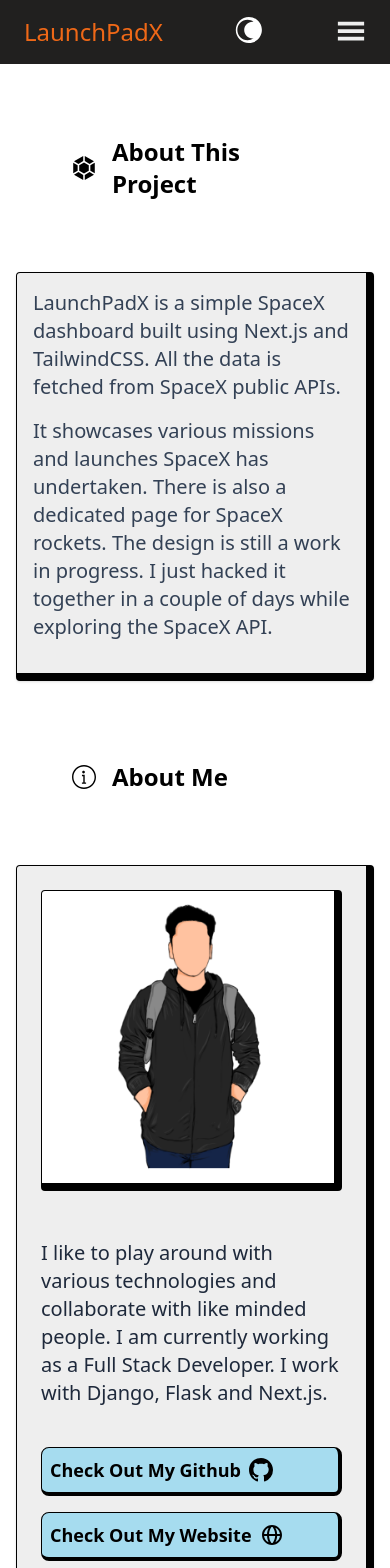
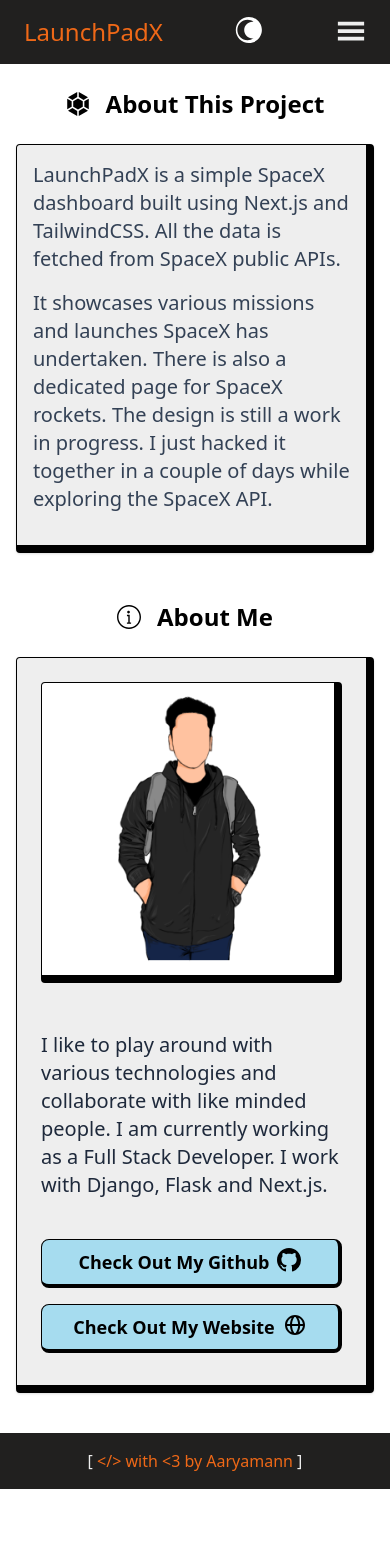
Before and after one commit to Aaryamann171/LaunchPadX, a Next.js app: page /about in a window 390 px wide. Shown: the top 1568 px of the page. After the commit the page ends 1489 px from the top, so only its background shows below. Built offline with nearby package versions, Linux system fonts and the light colour scheme.

Commit message:
minor style fixes for smaller devices

```diff
--- a/components/sectionHeader.js
+++ b/components/sectionHeader.js
@@ -1,6 +1,6 @@
 const SectionHeader = ({ icon, heading }) => {
     return (
-        <div className="m-8 p-10 text-2xl md:text-5xl flex items-center">
+        <div className="m-4 md:m-8 p-2 md:p-10 text-2xl md:text-5xl flex items-center justify-center md:justify-start">
             <span className="mr-4">
                 { icon }
             </span>
--- a/src/pages/about.js
+++ b/src/pages/about.js
@@ -11,7 +11,7 @@
         <Link href={ hyperlink } legacyBehavior>
             <div className="cursor-pointer my-2">
                 <a target={'_blank'}>
-                    <p className="flex items-center text-lg text-black bg-pastelBlue p-2 text-center rounded-lg font-bold border-t border-l border-b-4 border-r-4 border-black">
+                    <p className="flex justify-center text-lg text-black bg-pastelBlue py-2 px-4 text-center rounded-lg font-bold border-t border-l border-b-4 border-r-4 border-black">
                         { message }
                         { icon }
                     </p>
--- a/src/pages/index.js
+++ b/src/pages/index.js
@@ -43,14 +43,14 @@
         </div>
       </div>
       <div>
-          <div className="w-full justify-center text-center flex flex-col md:flex-row mt-10">
+          <div className="w-full justify-center text-center flex flex-col md:flex-row mt-6 md:mt-10">
               {/* <h1 className="text-lg text-white md:text-3xl mx-10 bg-gradient-to-r from-violet-500 to-indigo-600 py-4 px-8 rounded-full flex items-center justify-center border-2 border-black"> */}
               <h1 className="text-lg text-black md:text-3xl mx-10 bg-pastelPurple py-4 px-8 rounded-lg flex items-center justify-center border-t border-l border-b-4 border-r-4 border-black">
                 <BsCaretUpSquare className="mr-2"/>
                 <span className="font-bold">Total Launches: </span>{launchesData.totalLaunches}
               </h1>
             {/* <h1 className="text-lg text-white md:text-3xl mx-10 bg-gradient-to-r from-green-400 to-emerald-600 py-4 px-8 rounded-full flex items-center justify-center border-2 border-black mt-10 md:mt-0 "> */}
-            <h1 className="text-lg text-black md:text-3xl mx-10 bg-pastelGreen py-4 px-8 rounded-lg flex items-center justify-center border-t border-l border-b-4 border-r-4 border-black mt-10 md:mt-0 ">
+            <h1 className="text-lg text-black md:text-3xl mx-10 bg-pastelGreen py-4 px-8 rounded-lg flex items-center justify-center border-t border-l border-b-4 border-r-4 border-black mt-4 md:mt-0 ">
                 <HiOutlineShieldCheck className="mr-2"/>
               <span className="font-bold">Successful Launches: </span>{launchesData.successfulLaunches}
             </h1>
--- a/src/pages/launches.js
+++ b/src/pages/launches.js
@@ -25,7 +25,7 @@
             />
             {
                 launchesData.map((launch, index) => {
-                    const successStatusClasses = launch.success ? "text-xl mt-4 text-green-400 font-bold" : "text-xl mt-4 text-red-400 font-bold";
+                    const successStatusClasses = launch.success ? "text-xl mt-4 text-green-600 font-bold" : "text-xl mt-4 text-red-400 font-bold";
                     return (
                         <div className="mb-10 bg-foreground dark:bg-foregroundDark rounded-lg shadow m-4 md:m-8 p-4 md:p-8 md:p-16 flex flex-col border-t border-l border-b-8 border-r-8 border-black" key={index}>
                             <h1 className="text-4xl font-bold mb-4">{launch.name}</h1>
```
